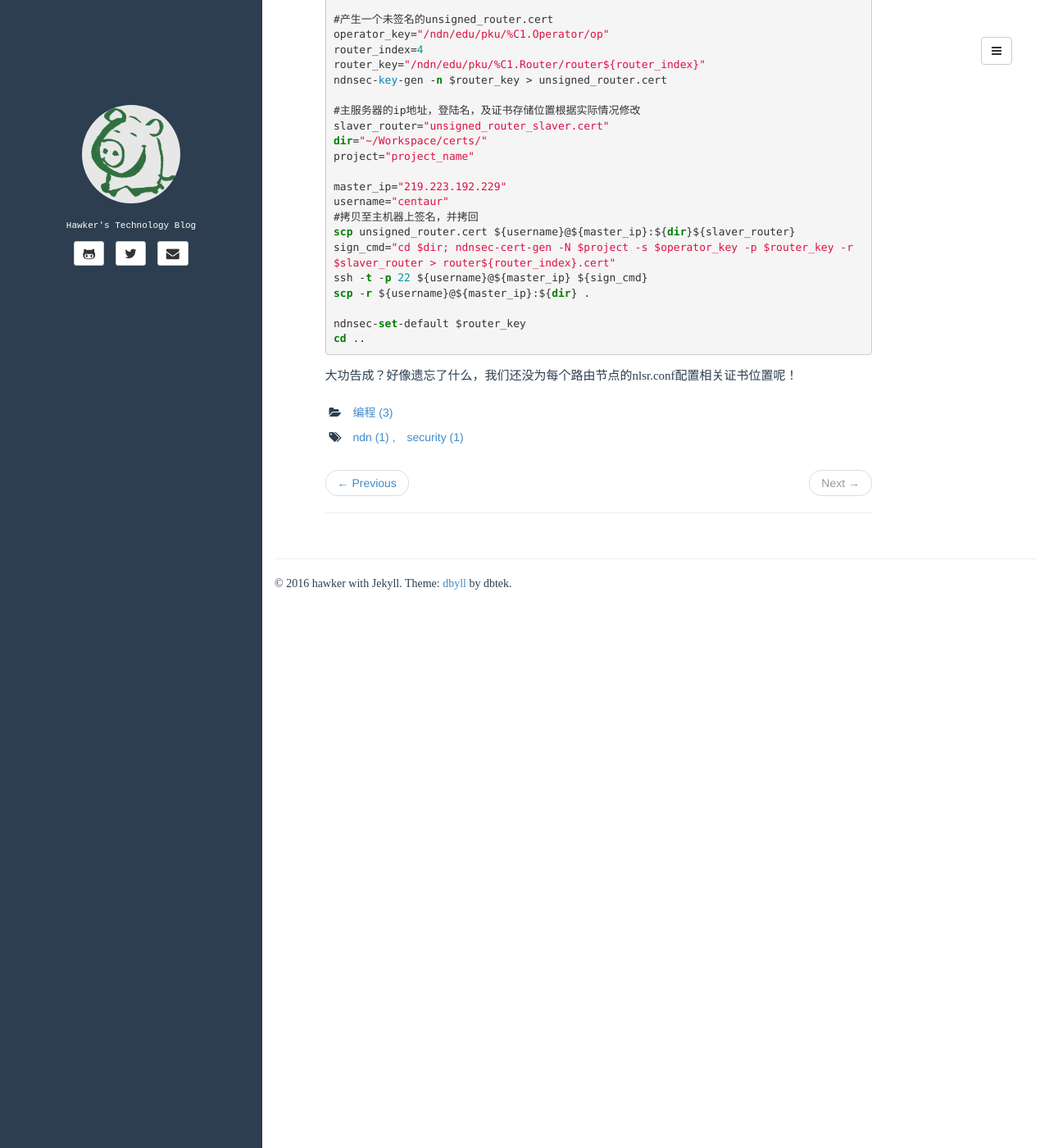
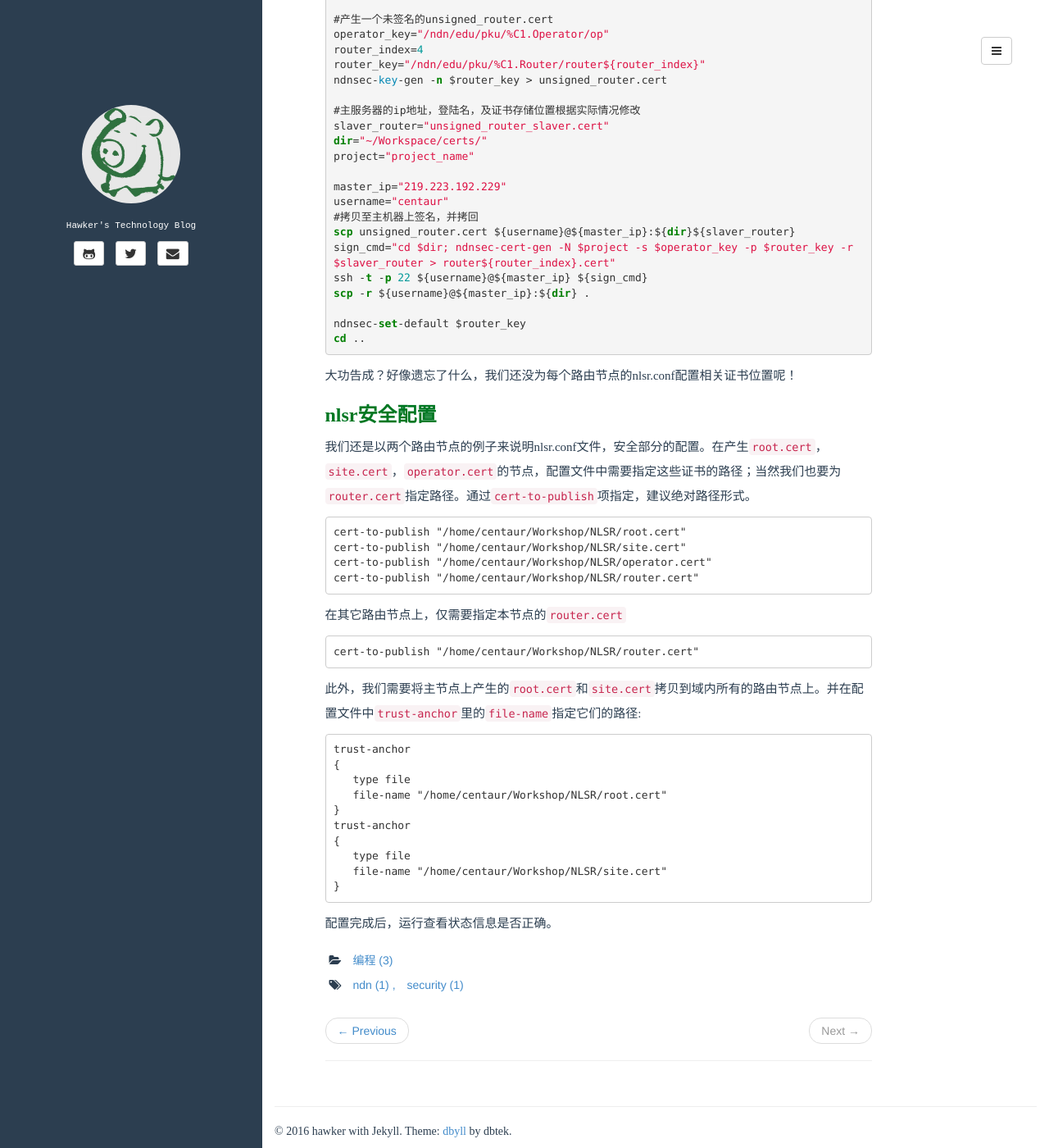
Before and after one commit to hawkxiang/hawkxiang.github.io, a Jekyll site: the page built from _posts/2016.04-10/2016-04-10-nlsr-security-certchain.md, in a window 1280 px wide and 1400 px high, scrolled down 5664 px. Shown: the whole window at 82% size. Built offline with Jekyll 4.4.1, drawn with Linux system fonts in a browser that asks for light colours; comment, search, counter and statistics services are not loaded.

Commit message:
edit nlst

````diff
--- a/_posts/2016.04-10/2016-04-10-nlsr-security-certchain.md
+++ b/_posts/2016.04-10/2016-04-10-nlsr-security-certchain.md
@@ -23,7 +23,7 @@ NLSR是由NDN项目组开发的路由协议，现已在Testbed上进行使用。
 
 基本的配置就说这么多，配置文件在那儿？如何启动nlsr？其它细节问题，多多查看官方说明。
 
-## Security配置
+## 产生证书链
 NLSR麻烦的地方在于，它需要为同步域构建一套完整的安全证书链。然而，奇怪的是官网只说了安装证书链的层次要求，没有详细的证书生成及配置说明。按照官网的思路，我们也先了解一下什么是证书链。
 
 #### 安全证书链
@@ -270,3 +270,35 @@ cd ..
 {% endhighlight %}
 
 大功告成？好像遗忘了什么，我们还没为每个路由节点的nlsr.conf配置相关证书位置呢！
+
+## nlsr安全配置
+我们还是以两个路由节点的例子来说明nlsr.conf文件，安全部分的配置。在产生`root.cert`，`site.cert`，`operator.cert`的节点，配置文件中需要指定这些证书的路径；当然我们也要为`router.cert`指定路径。通过`cert-to-publish`项指定，建议绝对路径形式。
+
+```
+cert-to-publish "/home/centaur/Workshop/NLSR/root.cert"
+cert-to-publish "/home/centaur/Workshop/NLSR/site.cert"
+cert-to-publish "/home/centaur/Workshop/NLSR/operator.cert"
+cert-to-publish "/home/centaur/Workshop/NLSR/router.cert"
+```
+
+在其它路由节点上，仅需要指定本节点的`router.cert`
+```
+cert-to-publish "/home/centaur/Workshop/NLSR/router.cert"
+```
+
+此外，我们需要将主节点上产生的`root.cert`和`site.cert`拷贝到域内所有的路由节点上。并在配置文件中`trust-anchor`里的`file-name`指定它们的路径:
+
+```
+trust-anchor
+{
+   type file
+   file-name "/home/centaur/Workshop/NLSR/root.cert"
+}
+trust-anchor
+{
+   type file
+   file-name "/home/centaur/Workshop/NLSR/site.cert"
+}
+```
+
+配置完成后，运行查看状态信息是否正确。
````
